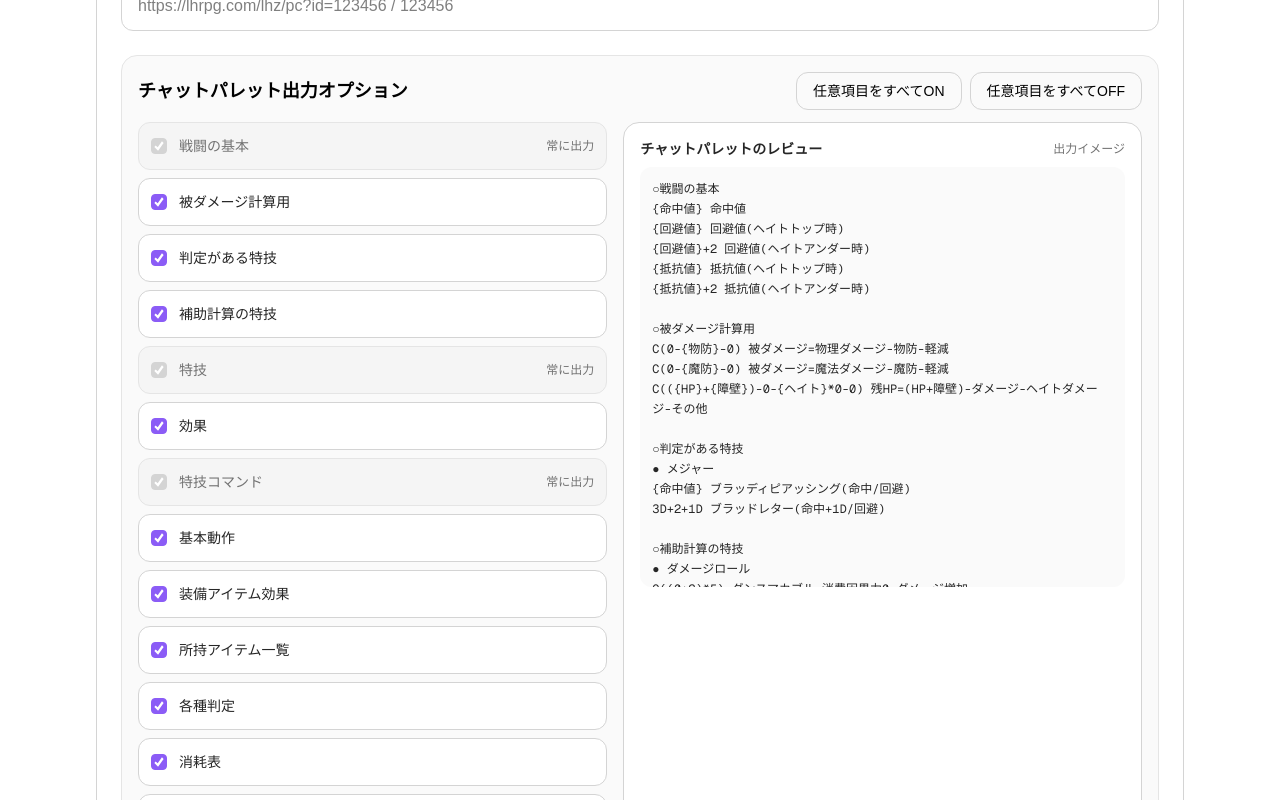
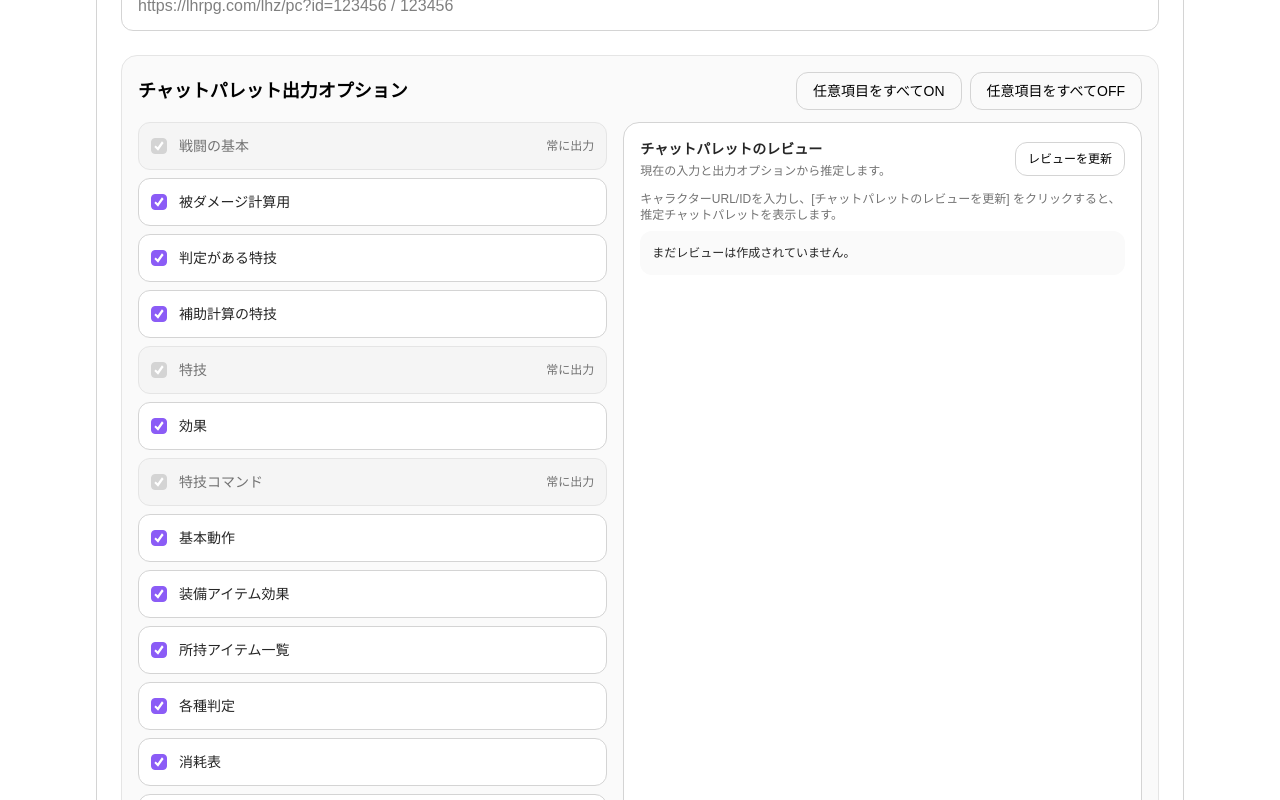
Before and after one commit to ramune428/lhtrpg_webapp_challenge, a Next.js app in the folder frontend/: page / in a window 1280 px wide. Shown: the part 1320-2120 px from the top of the page. Built offline with nearby package versions, Linux system fonts and the light colour scheme.

Commit message:
Generate chat palette review on demand

```diff
--- a/frontend/app/page.tsx
+++ b/frontend/app/page.tsx
@@ -62,106 +62,10 @@ function createAllOptionalOptions(checked: boolean): ChatPaletteOptions {
 
 const initialChatPaletteOptions = createAllOptionalOptions(true);
 
-function createChatPaletteReview(options: ChatPaletteOptions): string {
-  const sections: string[] = [];
-
-  sections.push([
-    "○戦闘の基本",
-    "{命中値} 命中値",
-    "{回避値} 回避値(ヘイトトップ時)",
-    "{回避値}+2 回避値(ヘイトアンダー時)",
-    "{抵抗値} 抵抗値(ヘイトトップ時)",
-    "{抵抗値}+2 抵抗値(ヘイトアンダー時)",
-  ].join("\n"));
-
-  if (options.includeDamageCalculator) {
-    sections.push([
-      "○被ダメージ計算用",
-      "C(0-{物防}-0) 被ダメージ=物理ダメージ-物防-軽減",
-      "C(0-{魔防}-0) 被ダメージ=魔法ダメージ-魔防-軽減",
-      "C(({HP}+{障壁})-0-{ヘイト}*0-0) 残HP=(HP+障壁)-ダメージ-ヘイトダメージ-その他",
-    ].join("\n"));
-  }
-
-  if (options.includeSkillChecks) {
-    sections.push([
-      "○判定がある特技",
-      "● メジャー",
-      "{命中値} ブラッディピアッシング(命中/回避)",
-      "3D+2+1D ブラッドレター(命中+1D/回避)",
-    ].join("\n"));
-  }
-
-  if (options.includeSkillSupportCalculations) {
-    sections.push([
-      "○補助計算の特技",
-      "● ダメージロール",
-      "C((0+2)*5) ダンスマカブル_消費因果力0 ダメージ増加",
-      "C((1+2)*5) ダンスマカブル_消費因果力1 ダメージ増加",
-      "C((2+2)*5) ダンスマカブル_消費因果力2 ダメージ増加",
-      "C((3+2)*5) ダンスマカブル_消費因果力3 ダメージ増加",
-    ].join("\n"));
-  }
-
-  const skillLines = ["○特技", "● メジャー", "《ステルスブレイド》 [武器攻撃]"];
-  if (options.includeSkillDescriptions) {
-    skillLines.push("SR:3/5 タイミング:メジャー 判定:対決(命中/回避) 対象:単体 射程:武器 コスト:本文 制限:- 効果:対象に［【攻撃力】＋３Ｄ］の物理ダメージを与える。ヘイトアンダー時、ダメージロールに＋［ＳＲ×４］する。");
-  }
-  skillLines.push("{攻撃力}+3D ステルスブレイド 物理ダメージ");
-  skillLines.push("{攻撃力}+3D+C(3*4) ステルスブレイド_ヘイトアンダー 物理ダメージ");
-  sections.push(skillLines.join("\n"));
-
-  if (options.includeBasicActions) {
-    sections.push([
-      "○基本動作",
-      "《基本武器攻撃》 [基本動作] [武器攻撃] ...",
-      "{攻撃力}+1D 基本武器攻撃",
-    ].join("\n"));
-  }
-
-  if (options.includeEquipmentEffects) {
-    sections.push([
-      "○装備アイテム効果",
-      "装備名 ネームド効果: 効果文の1行目を表示",
-    ].join("\n"));
-  }
-
-  if (options.includeItemList) {
-    sections.push([
-      "○所持アイテム一覧",
-      "アイテム名 [タグ] 効果:効果文の1行目を表示",
-    ].join("\n"));
-  }
-
-  if (options.includeAbilityChecks) {
-    sections.push([
-      "○各種判定",
-      "{運動値} 運動値",
-      "{耐久値} 耐久値",
-      "{解析値} 解析値",
-    ].join("\n"));
-  }
-
-  if (options.includeConsumeTables) {
-    sections.push([
-      "○消耗表",
-      "PCT{CR}+0 体力消耗表",
-      "ECT{CR}+0 気力消耗表",
-      "GCT{CR}+0 物品消耗表",
-      "CCT{CR}+0 金銭消耗表",
-    ].join("\n"));
-  }
-
-  if (options.includeTreasureTables) {
-    sections.push([
-      "○財宝表",
-      "CTRS{CR}+0 金銭財宝表",
-      "MTRS{CR}+0 魔法素材財宝表",
-      "ITRS{CR}+0 換金アイテム財宝表",
-    ].join("\n"));
-  }
-
-  return sections.join("\n\n");
+function extractChatPalette(pieceJson: string): string {
+  const parsed = JSON.parse(pieceJson) as { data?: { commands?: unknown } };
+  const commands = parsed.data?.commands;
+  return typeof commands === "string" ? commands : "";
 }
 
 export default function HomePage() {
@@ -169,9 +73,14 @@ export default function HomePage() {
   const [result, setResult] = useState("");
   const [statusMessage, setStatusMessage] = useState("");
   const [isLoading, setIsLoading] = useState(false);
+  const [isReviewLoading, setIsReviewLoading] = useState(false);
   const [options, setOptions] = useState<ChatPaletteOptions>(initialChatPaletteOptions);
   const [lastJsonData, setLastJsonData] = useState<unknown | null>(null);
   const [lastCharacterId, setLastCharacterId] = useState("");
+  const [chatPaletteReview, setChatPaletteReview] = useState("");
+  const [reviewStatusMessage, setReviewStatusMessage] = useState(
+    "キャラクターURL/IDを入力し、[チャットパレットのレビューを更新] をクリックすると、推定チャットパレットを表示します。"
+  );
 
   const refreshPreview = (
     nextOptions: ChatPaletteOptions,
@@ -193,12 +102,60 @@ export default function HomePage() {
     const nextOptions = { ...options, [key]: checked };
     setOptions(nextOptions);
     refreshPreview(nextOptions);
+    if (chatPaletteReview) {
+      setReviewStatusMessage("出力オプションを変更しました。必要に応じてレビューを更新してください。");
+    }
   };
 
   const handleSetAllOptionalOptions = (checked: boolean) => {
     const nextOptions = createAllOptionalOptions(checked);
     setOptions(nextOptions);
     refreshPreview(nextOptions);
+    if (chatPaletteReview) {
+      setReviewStatusMessage("出力オプションを変更しました。必要に応じてレビューを更新してください。");
+    }
+  };
+
+  const buildPieceJson = async (characterId: string, nextOptions: ChatPaletteOptions) => {
+    const shouldReuseJson = lastJsonData && lastCharacterId === characterId;
+    const jsonData = shouldReuseJson ? lastJsonData : await fetchCharacterJson(characterId);
+    const generated = createPieceFromJson(jsonData, characterId, nextOptions);
+
+    setLastJsonData(jsonData);
+    setLastCharacterId(characterId);
+
+    return generated;
+  };
+
+  const handleUpdateChatPaletteReview = async () => {
+    const characterId = normalizeCharacterId(inputValue);
+
+    if (!characterId) {
+      setReviewStatusMessage("キャラクターURLまたはIDを入力してください。");
+      setChatPaletteReview("");
+      return;
+    }
+
+    setIsReviewLoading(true);
+    setReviewStatusMessage("チャットパレットのレビューを作成中です...");
+
+    try {
+      const generated = await buildPieceJson(characterId, options);
+      const commands = extractChatPalette(generated);
+
+      setChatPaletteReview(commands || "チャットパレットに表示できる内容がありません。");
+      setReviewStatusMessage("チャットパレットのレビューを更新しました。");
+    } catch (error) {
+      console.error(error);
+      setChatPaletteReview("");
+      setReviewStatusMessage(
+        error instanceof Error
+          ? error.message
+          : "チャットパレットのレビュー更新に失敗しました。入力内容を確認してください。"
+      );
+    } finally {
+      setIsReviewLoading(false);
+    }
   };
 
   const handleGenerate = async () => {
@@ -213,16 +170,17 @@ export default function HomePage() {
     setStatusMessage("コマンドを生成中です...");
 
     try {
-      const jsonData = await fetchCharacterJson(characterId);
-      const generated = createPieceFromJson(jsonData, characterId, options);
+      const generated = await buildPieceJson(characterId, options);
+      const commands = extractChatPalette(generated);
 
       setResult(String(generated ?? ""));
-      setLastJsonData(jsonData);
-      setLastCharacterId(characterId);
+      setChatPaletteReview(commands || "チャットパレットに表示できる内容がありません。");
       setStatusMessage("コマンドの生成が完了しました。");
+      setReviewStatusMessage("チャットパレットのレビューを更新しました。");
     } catch (error) {
       console.error(error);
       setResult("");
+      setChatPaletteReview("");
       setLastJsonData(null);
       setLastCharacterId("");
       setStatusMessage(
@@ -230,6 +188,7 @@ export default function HomePage() {
           ? error.message
           : "コマンドの生成に失敗しました。入力内容を確認してください。"
       );
+      setReviewStatusMessage("チャットパレットのレビューを更新できませんでした。");
     } finally {
       setIsLoading(false);
     }
@@ -241,6 +200,10 @@ export default function HomePage() {
     setStatusMessage("");
     setLastJsonData(null);
     setLastCharacterId("");
+    setChatPaletteReview("");
+    setReviewStatusMessage(
+      "キャラクターURL/IDを入力し、[チャットパレットのレビューを更新] をクリックすると、推定チャットパレットを表示します。"
+    );
   };
 
   const handleCopy = async () => {
@@ -406,7 +369,6 @@ export default function HomePage() {
                           type="checkbox"
                           checked={checked}
                           disabled={item.alwaysOn}
-                          className="h-4 w-4 shrink-0 rounded border-neutral-300 accent-violet-500 disabled:cursor-not-allowed"
                           onChange={(event) => {
                             if (!item.alwaysOn) {
                               updateOption(item.key as keyof ChatPaletteOptions, event.target.checked);
@@ -422,12 +384,23 @@ export default function HomePage() {
               </div>
 
               <div className="rounded-2xl border border-neutral-300 bg-white p-4">
-                <div className="mb-2 flex items-center justify-between gap-3">
-                  <h4 className="text-sm font-semibold text-neutral-800">チャットパレットのレビュー</h4>
-                  <span className="text-xs text-neutral-500">出力イメージ</span>
+                <div className="mb-3 flex flex-wrap items-center justify-between gap-3">
+                  <div>
+                    <h4 className="text-sm font-semibold text-neutral-800">チャットパレットのレビュー</h4>
+                    <p className="mt-1 text-xs text-neutral-500">現在の入力と出力オプションから推定します。</p>
+                  </div>
+                  <button
+                    type="button"
+                    onClick={handleUpdateChatPaletteReview}
+                    disabled={isReviewLoading || isLoading}
+                    className="rounded-xl border border-neutral-300 px-3 py-2 text-xs font-medium transition hover:bg-neutral-50 disabled:cursor-not-allowed disabled:opacity-60"
+                  >
+                    {isReviewLoading ? "更新中..." : "レビューを更新"}
+                  </button>
                 </div>
+                <p className="mb-2 min-h-[1rem] text-xs text-neutral-500">{reviewStatusMessage}</p>
                 <pre className="max-h-[420px] overflow-auto whitespace-pre-wrap rounded-xl bg-neutral-50 p-3 text-xs leading-5 text-neutral-800">
-                  {createChatPaletteReview(options)}
+                  {chatPaletteReview || "まだレビューは作成されていません。"}
                 </pre>
               </div>
             </div>
```
